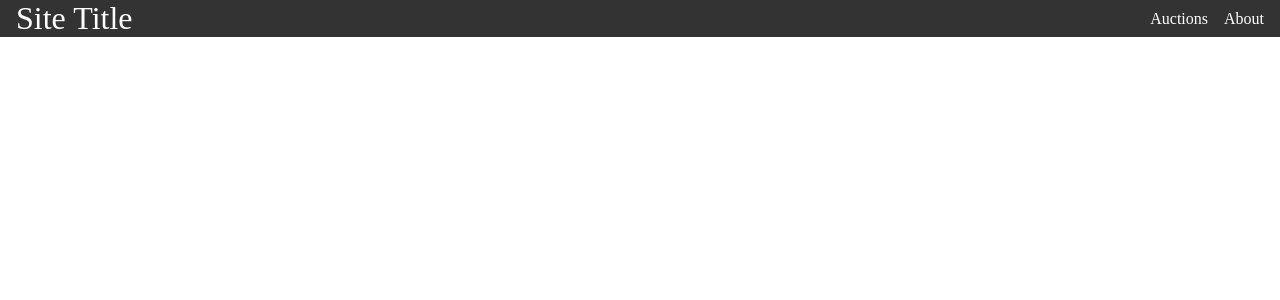
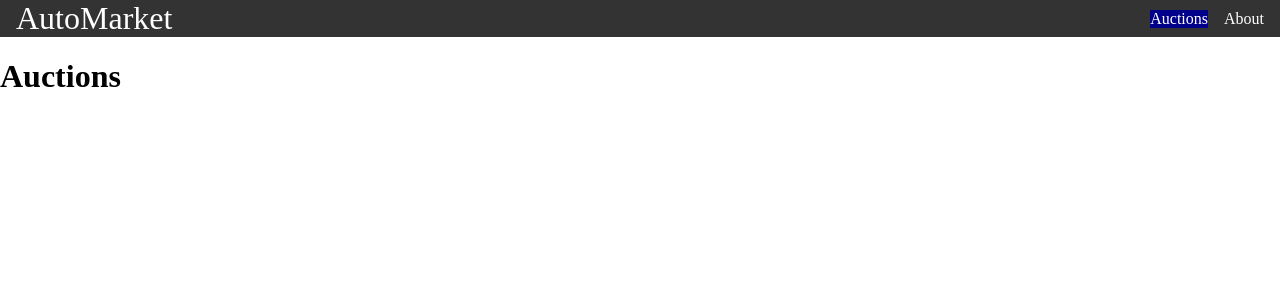
Before and after one commit to klupka/automotive_marketplace, a React (Vite) app: page /Auctions in a window 1280 px wide. Shown: the top 300 px of the page. Built offline with nearby package versions, Linux system fonts and the light colour scheme.

Commit message:
updated nav. working links. react router used.

```diff
--- a/package.json
+++ b/package.json
@@ -11,7 +11,8 @@
   },
   "dependencies": {
     "react": "^18.2.0",
-    "react-dom": "^18.2.0"
+    "react-dom": "^18.2.0",
+    "react-router-dom": "^6.16.0"
   },
   "devDependencies": {
     "@types/react": "^18.2.15",
--- a/src/App.jsx
+++ b/src/App.jsx
@@ -1,9 +1,26 @@
+// React router dom
+import { Route, Routes } from "react-router-dom";
+
 // Import components.
 import Navbar from "./components/Navbar";
+import Home from "./pages/Home";
+import Auctions from "./pages/Auctions";
+import About from "./pages/About";
 
 function App() {
     // Render components
-    return <Navbar />;
+    return (
+        <>
+            <Navbar />
+            <div className="container">
+                <Routes>
+                    <Route path="/" element={<Home />} />
+                    <Route path="/Auctions" element={<Auctions />} />
+                    <Route path="/About" element={<About />} />
+                </Routes>
+            </div>
+        </>
+    );
 }
 
 export default App;
--- a/src/assets/Navbar.css
+++ b/src/assets/Navbar.css
@@ -38,3 +38,11 @@
 
     text-decoration: none;
 }
+
+.nav li.active {
+    background-color: darkblue;
+}
+
+.nav li:hover {
+    background-color: darkmagenta;
+}
--- /dev/null
+++ b/src/components/Cards.jsx
@@ -0,0 +1,5 @@
+const Cards = () => {
+    return <p>Cards</p>;
+};
+
+export default Cards;
--- a/src/components/Navbar.jsx
+++ b/src/components/Navbar.jsx
@@ -1,19 +1,36 @@
+// Link component from react router dom. Replaces anchor tags. Also href -> to.
+// This helps keep the entire page from rerendering. Only the content will.
+// useMatch is used to compare path data.
+// useResolvedPath returns the full, entire path of your url.
+import { Link, useMatch, useResolvedPath } from "react-router-dom";
+
 const Navbar = () => {
     return (
         <nav className="nav">
-            <a href="/" className="site-title">
-                Site Title
-            </a>
+            <Link to="/" className="site-title">
+                AutoMarket
+            </Link>
             <ul>
-                <li>
-                    <a href="/">Auctions</a>
-                </li>
-                <li>
-                    <a href="/">About</a>
-                </li>
+                <CustomLink to="/Auctions">Auctions</CustomLink>
+                <CustomLink to="/About">About</CustomLink>
             </ul>
         </nav>
     );
 };
 
+// Set nav links to active state.
+function CustomLink({ to, children, ...props }) {
+    const resolvedPath = useResolvedPath(to);
+    // end: true, is used to compared path from start to end.
+    const isActive = useMatch({ path: resolvedPath.pathname, end: true });
+
+    return (
+        <li className={isActive ? "active" : ""}>
+            <Link to={to} {...props}>
+                {children}
+            </Link>
+        </li>
+    );
+}
+
 export default Navbar;
--- a/src/main.jsx
+++ b/src/main.jsx
@@ -1,6 +1,9 @@
 import React from "react";
 import ReactDOM from "react-dom/client";
 import App from "./App.jsx";
+
+// React router dom
+import { BrowserRouter } from "react-router-dom";
 
 // Import stylesheets
 import "./assets/Navbar.css";
@@ -8,6 +11,8 @@ import "./assets/General.css";
 
 ReactDOM.createRoot(document.getElementById("root")).render(
     <React.StrictMode>
-        <App />
+        <BrowserRouter>
+            <App />
+        </BrowserRouter>
     </React.StrictMode>
 );
--- /dev/null
+++ b/src/pages/About.jsx
@@ -0,0 +1,5 @@
+const About = () => {
+    return <h1>About</h1>;
+};
+
+export default About;
--- /dev/null
+++ b/src/pages/Auctions.jsx
@@ -0,0 +1,5 @@
+const Auctions = () => {
+    return <h1>Auctions</h1>;
+};
+
+export default Auctions;
--- /dev/null
+++ b/src/pages/Home.jsx
@@ -0,0 +1,5 @@
+const Home = () => {
+    return <h1>Home</h1>;
+};
+
+export default Home;
```
Also changed, not shown: 1 other file (tests, documents, lock files or other folders).
